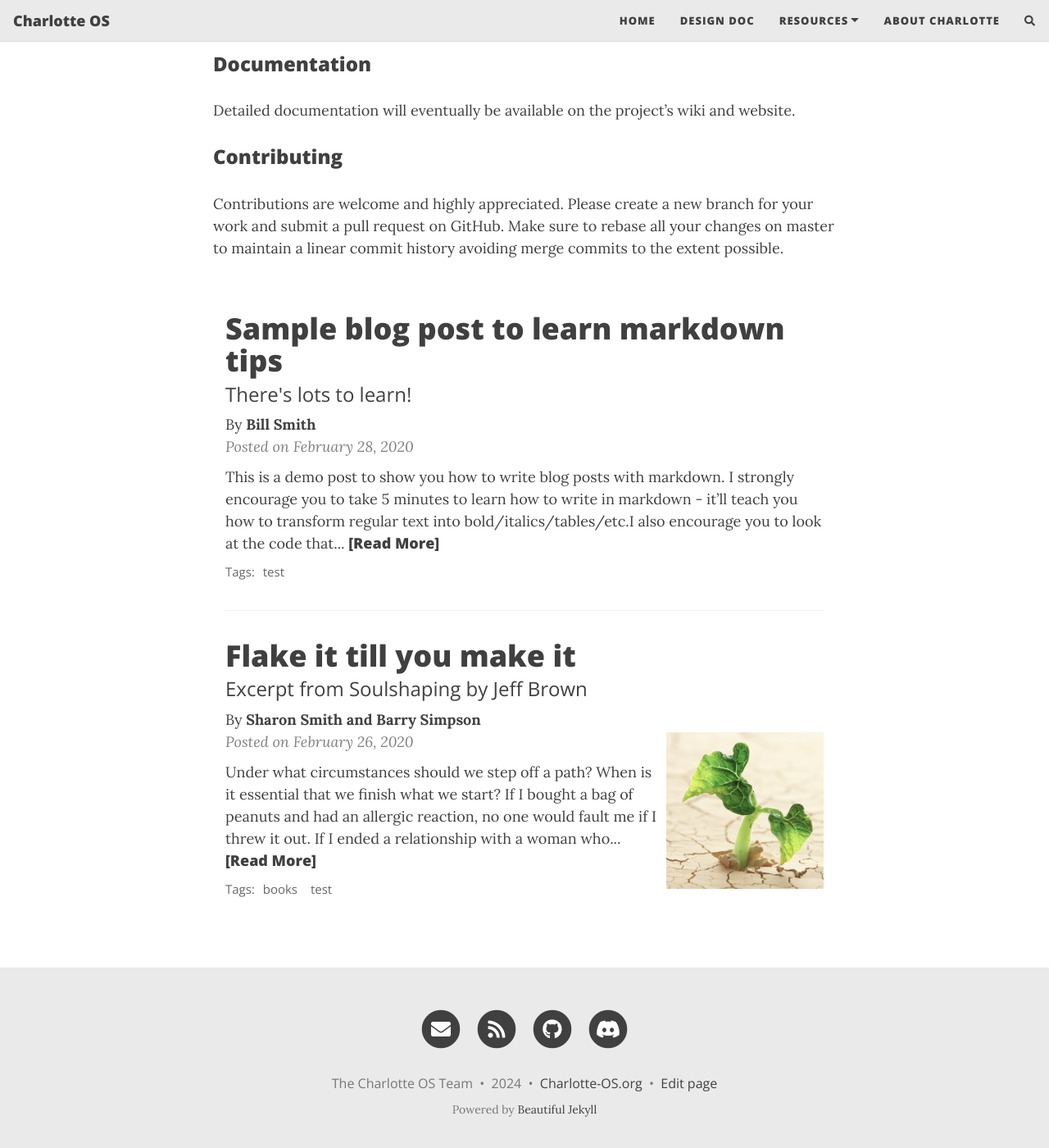
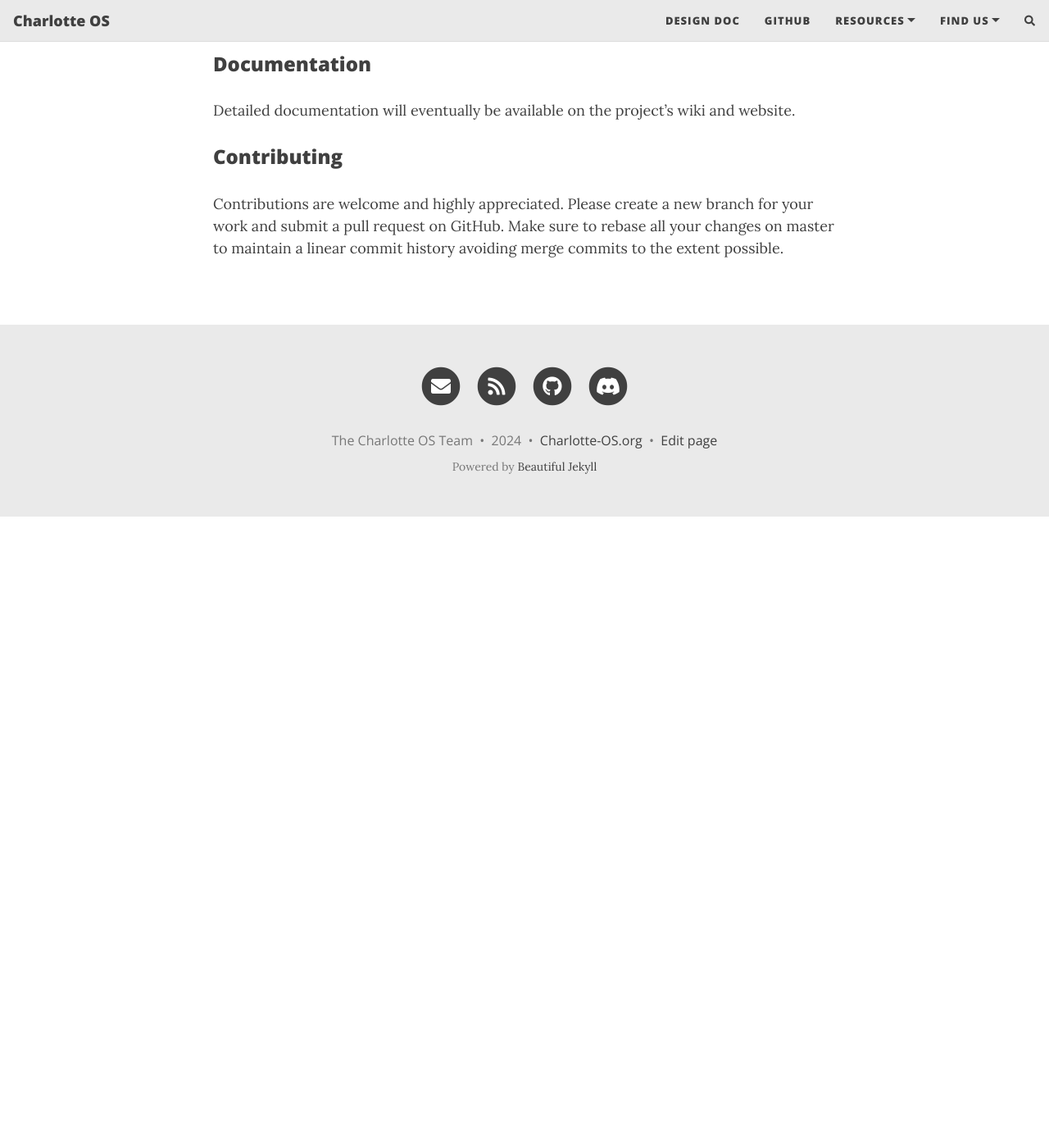
Before and after one commit to charlotte-os/charlotte-os.github.io, a Jekyll site: the page built from index.html, in a window 1280 px wide and 1400 px high, scrolled down 2181 px. Shown: the whole window at 82% size. Built offline with Jekyll 4.4.1, drawn with Linux system fonts in a browser that asks for light colours; nearby versions of some CDN libraries; the list of posts is cut into pages by our own code; comment, search, counter and statistics services are not loaded; after the commit the page ends 2811 px from its top, so only the background shows below that.

Commit message:
removed example blog posts, added / re-arranged main menu.

````diff
--- a/_config.yml
+++ b/_config.yml
@@ -20,12 +20,17 @@ author: The Charlotte OS Team
 ###############################################
 
 navbar-links:
-  Home: "/"
+# Home: "/"
   Design Doc: "design"
+  GitHub: "https://github.com/charlotte-os"
   Resources:
     - OSDev Wiki: "https://wiki.osdev.org/Main_Page"
     - Learn Rust: "https://www.rust-lang.org/learn/"
-  About Charlotte: "about"
+  Find Us:
+    - Discord: "https://discord.com/invite/Kd2XJugp"
+    - Reddit: "https://www.reddit.com/r/CharlotteOS"
+    - Email: "mailto:charlotte-os@outlook.com"
+# About Charlotte: "about"
 
 ################
 # --- Logo --- #
@@ -60,7 +65,7 @@ social-network-links:
 #  patreon: DeanAttali
 #  youtube: "@daattali"
 #  medium: yourname
-#  reddit: yourname
+#  reddit: r/CharlotteOS
 #  linkedin: daattali
 #  xing: yourname
 #  stackoverflow: "3943160/daattali"
--- a/_posts/2020-02-26-flake-it-till-you-make-it.md
+++ /dev/null
@@ -1,18 +0,0 @@
----
-layout: post
-title: Flake it till you make it
-subtitle: Excerpt from Soulshaping by Jeff Brown
-cover-img: /assets/img/path.jpg
-thumbnail-img: /assets/img/thumb.png
-share-img: /assets/img/path.jpg
-tags: [books, test]
-author: Sharon Smith and Barry Simpson
----
-
-Under what circumstances should we step off a path? When is it essential that we finish what we start? If I bought a bag of peanuts and had an allergic reaction, no one would fault me if I threw it out. If I ended a relationship with a woman who hit me, no one would say that I had a commitment problem. But if I walk away from a seemingly secure route because my soul has other ideas, I am a flake?
-
-The truth is that no one else can definitively know the path we are here to walk. It’s tempting to listen—many of us long for the omnipotent other—but unless they are genuine psychic intuitives, they can’t know. All others can know is their own truth, and if they’ve actually done the work to excavate it, they will have the good sense to know that they cannot genuinely know anyone else’s. Only soul knows the path it is here to walk. Since you are the only one living in your temple, only you can know its scriptures and interpretive structure.
-
-At the heart of the struggle are two very different ideas of success—survival-driven and soul-driven. For survivalists, success is security, pragmatism, power over others. Success is the absence of material suffering, the nourishing of the soul be damned. It is an odd and ironic thing that most of the material power in our world often resides in the hands of younger souls. Still working in the egoic and material realms, they love the sensations of power and focus most of their energy on accumulation. Older souls tend not to be as materially driven. They have already played the worldly game in previous lives and they search for more subtle shades of meaning in this one—authentication rather than accumulation. They are often ignored by the culture at large, although they really are the truest warriors.
-
-A soulful notion of success rests on the actualization of our innate image. Success is simply the completion of a soul step, however unsightly it may be. We have finished what we started when the lesson is learned. What a fear-based culture calls a wonderful opportunity may be fruitless and misguided for the soul. Staying in a passionless relationship may satisfy our need for comfort, but it may stifle the soul. Becoming a famous lawyer is only worthwhile if the soul demands it. It is an essential failure if you are called to be a monastic this time around. If you need to explore and abandon ten careers in order to stretch your soul toward its innate image, then so be it. Flake it till you make it.
--- a/_posts/2020-02-28-sample-markdown.md
+++ /dev/null
@@ -1,91 +0,0 @@
----
-layout: post
-title: Sample blog post to learn markdown tips
-subtitle: There's lots to learn!
-gh-repo: daattali/beautiful-jekyll
-gh-badge: [star, fork, follow]
-tags: [test]
-comments: true
-author: Bill Smith
----
-
-{: .box-success}
-This is a demo post to show you how to write blog posts with markdown.  I strongly encourage you to [take 5 minutes to learn how to write in markdown](https://markdowntutorial.com/) - it'll teach you how to transform regular text into bold/italics/tables/etc.<br/>I also encourage you to look at the [code that created this post](https://raw.githubusercontent.com/daattali/beautiful-jekyll/master/_posts/2020-02-28-sample-markdown.md) to learn some more advanced tips about using markdown in Beautiful Jekyll.
-
-**Here is some bold text**
-
-## Here is a secondary heading
-
-[This is a link to a different site](https://deanattali.com/) and [this is a link to a section inside this page](#local-urls).
-
-Here's a table:
-
-| Number | Next number | Previous number |
-| :------ |:--- | :--- |
-| Five | Six | Four |
-| Ten | Eleven | Nine |
-| Seven | Eight | Six |
-| Two | Three | One |
-
-How about a yummy crepe?
-
-![Crepe](https://beautifuljekyll.com/assets/img/crepe.jpg)
-
-It can also be centered!
-
-![Crepe](https://beautifuljekyll.com/assets/img/crepe.jpg){: .mx-auto.d-block :}
-
-Here's a code chunk:
-
-~~~
-var foo = function(x) {
-  return(x + 5);
-}
-foo(3)
-~~~
-
-And here is the same code with syntax highlighting:
-
-```javascript
-var foo = function(x) {
-  return(x + 5);
-}
-foo(3)
-```
-
-And here is the same code yet again but with line numbers:
-
-{% highlight javascript linenos %}
-var foo = function(x) {
-  return(x + 5);
-}
-foo(3)
-{% endhighlight %}
-
-## Boxes
-You can add notification, warning and error boxes like this:
-
-### Notification
-
-{: .box-note}
-**Note:** This is a notification box.
-
-### Warning
-
-{: .box-warning}
-**Warning:** This is a warning box.
-
-### Error
-
-{: .box-error}
-**Error:** This is an error box.
-
-## Local URLs in project sites {#local-urls}
-
-When hosting a *project site* on GitHub Pages (for example, `https://USERNAME.github.io/MyProject`), URLs that begin with `/` and refer to local files may not work correctly due to how the root URL (`/`) is interpreted by GitHub Pages. You can read more about it [in the FAQ](https://beautifuljekyll.com/faq/#links-in-project-page). To demonstrate the issue, the following local image will be broken **if your site is a project site:**
-
-![Crepe](/assets/img/crepe.jpg)
-
-If the above image is broken, then you'll need to follow the instructions [in the FAQ](https://beautifuljekyll.com/faq/#links-in-project-page). Here is proof that it can be fixed:
-
-![Crepe]({{ '/assets/img/crepe.jpg' | relative_url }})
````
Also changed, not shown: 1 other file.
